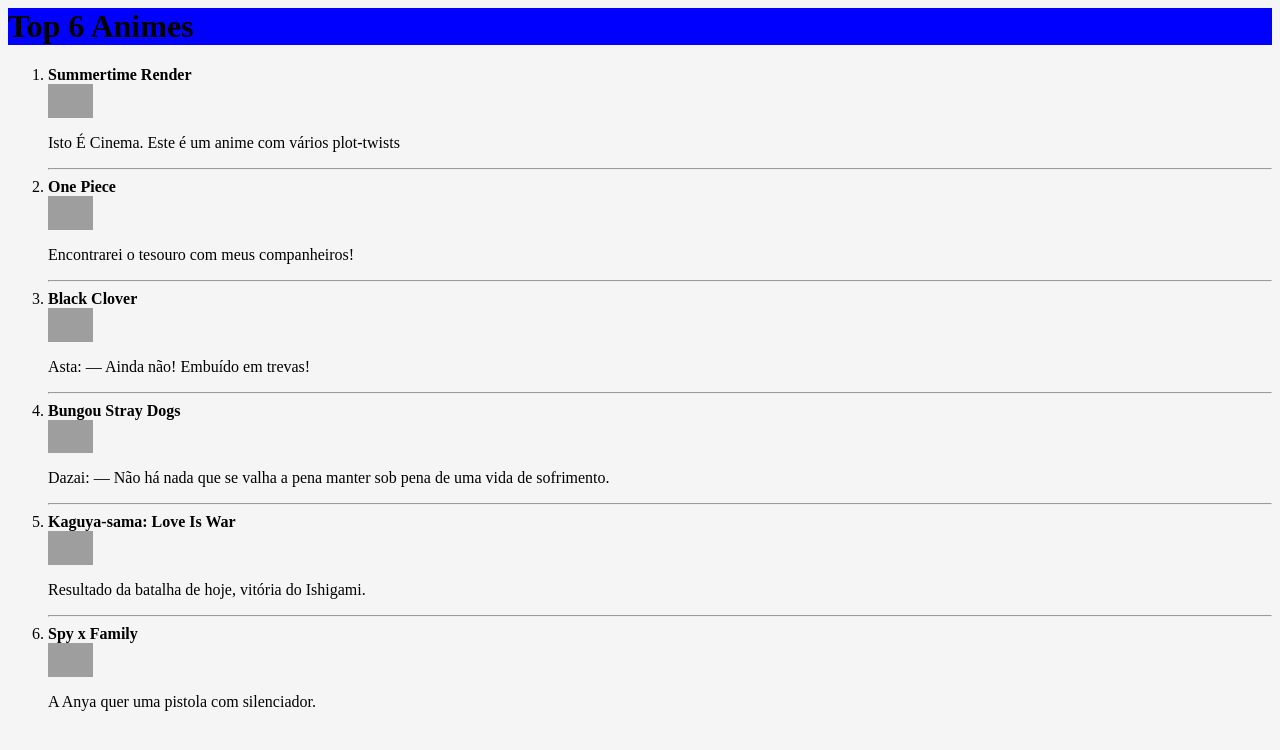
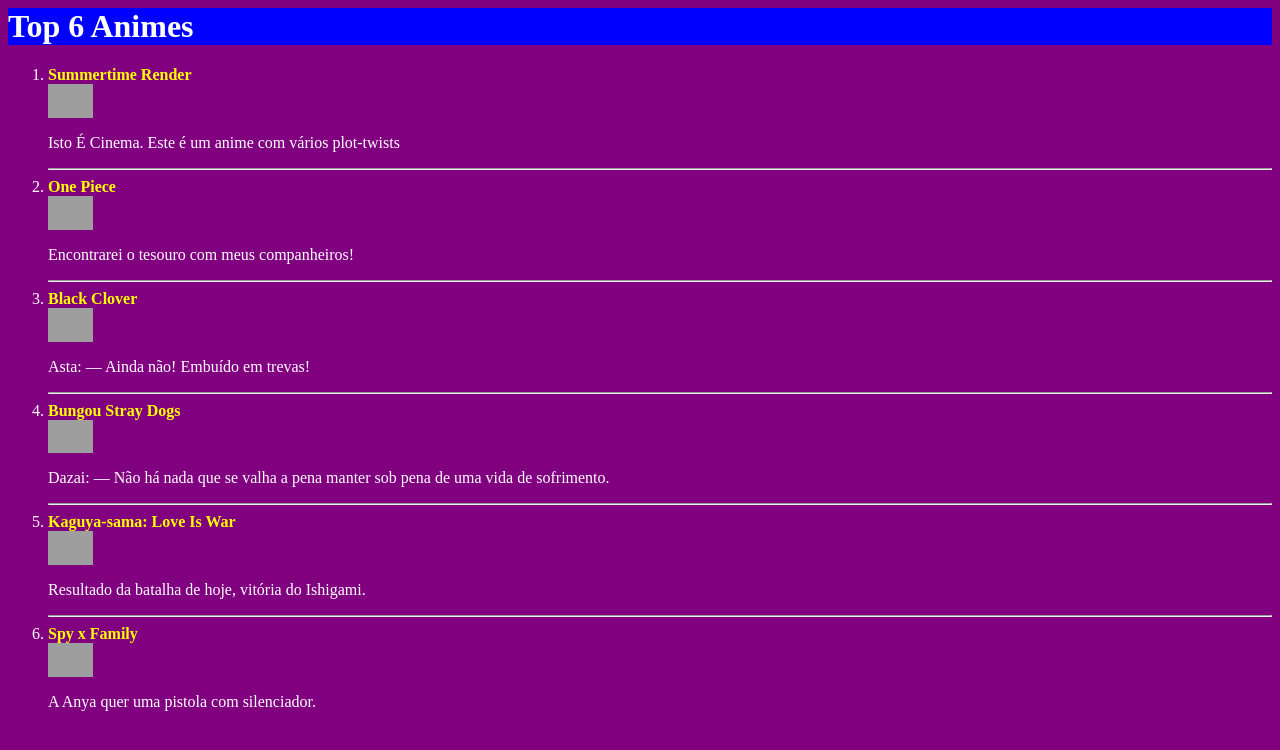
Before and after one commit to olucasjose/Top-6-Animes, a plain HTML site: page index.html in a window 1280 px wide. Drawn offline with Linux system fonts and the light colour scheme; grey boxes are pictures that could not be loaded.

Commit message:
Testemunhem este estilo

```diff
--- a/style.css
+++ b/style.css
@@ -1,7 +1,13 @@
+body {
+	background-color: purple;
+	color: white;
+}
+
 H1 {
 	background-color: blue;
+	color: white;
 }
 
-body {
-	background-color: whitesmoke;
+b {
+	color: yellow;
 }
```
